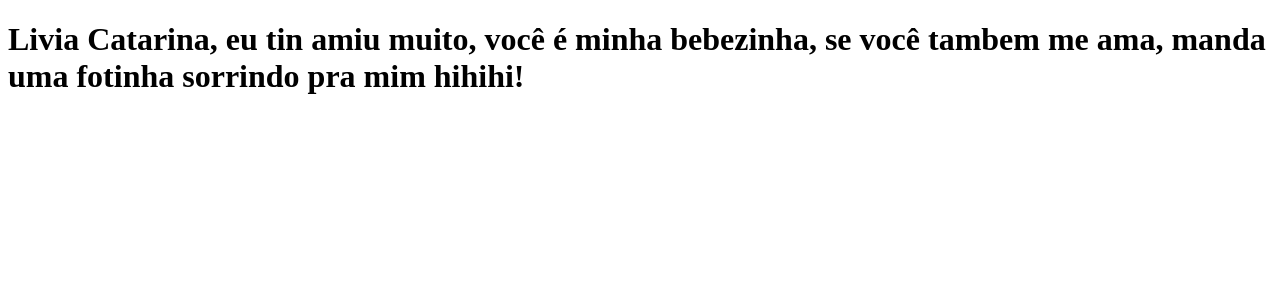
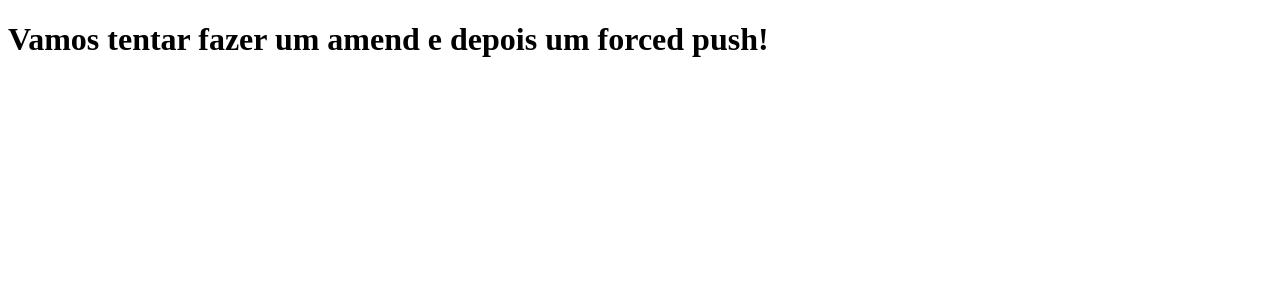
Before and after one commit to luisalves23/clone-tabnews, a Next.js app: page / in a window 1280 px wide. Shown: the top 300 px of the page. Built offline with nearby package versions, Linux system fonts and the light colour scheme.

Commit message:
modifica a frase

```diff
--- a/pages/index.js
+++ b/pages/index.js
@@ -1,5 +1,5 @@
 function Home() {
-    return <h1>Livia Catarina, eu tin amiu muito, você é minha bebezinha, se você tambem me ama, manda uma fotinha sorrindo pra mim hihihi!</h1>
+    return <h1>Vamos tentar fazer um amend e depois um forced push!</h1>
 }
 
 export default Home;
```
